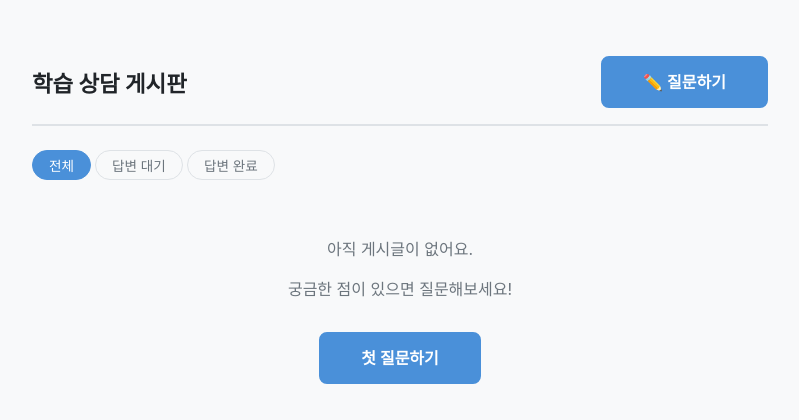
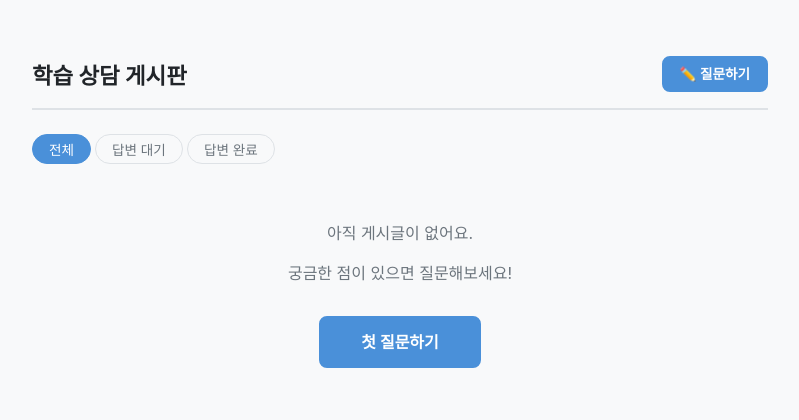
Before and after one commit to asteria412/vocahigh-V2, a Flask app: page /board/ in a window 1280 px wide. Shown: the part 55-475 px from the top of the page, without its empty margins (240-1039 px from the left). Run offline with Flask 3, Linux system fonts and the light colour scheme; the visitor is signed in with stand-in values (Sample User, id 1); data that the repository does not hold is empty.

Commit message:
fix: 학습상담 질문하기 버튼 크기 축소(btn--sm)

```diff
--- a/static/css/style.css
+++ b/static/css/style.css
@@ -606,6 +606,12 @@ a:hover {
 .btn--full {
     width: 100%;
     margin-top: var(--space-sm);
+}
+
+/* 작은 버튼 (헤더 등 좁은 공간용) */
+.btn--sm {
+    padding: var(--space-xs) var(--space-md);
+    font-size: 0.9rem;
 }
 
 /* -------------------------------------------------------------------
--- a/templates/board/list.html
+++ b/templates/board/list.html
@@ -4,7 +4,7 @@
 {% block content %}
 <div class="page-header">
     <h2 class="page-title">학습 상담 게시판</h2>
-    <a href="{{ url_for('board.write') }}" class="btn btn--primary">✏️ 질문하기</a>
+    <a href="{{ url_for('board.write') }}" class="btn btn--primary btn--sm">✏️ 질문하기</a>
 </div>
 
 <!-- 필터 탭 -->
```
